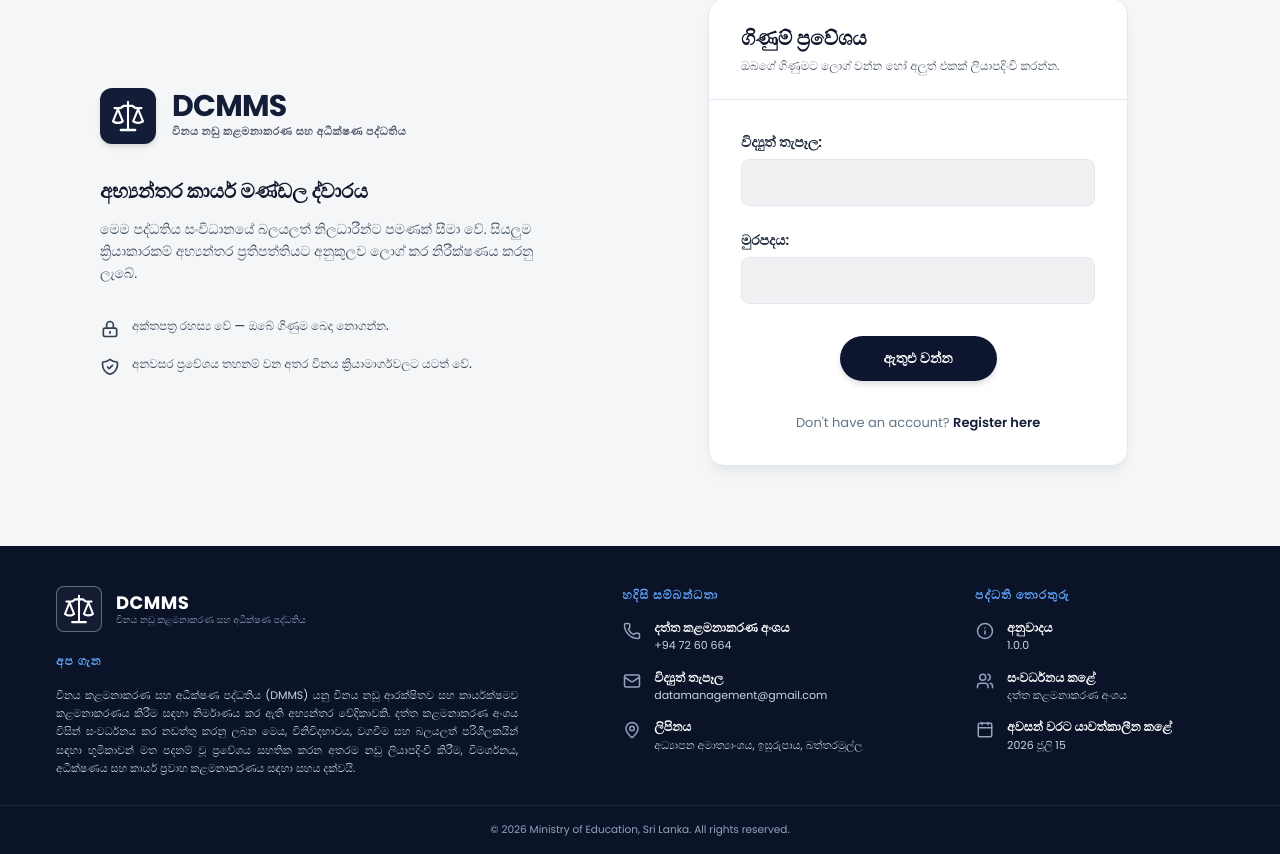
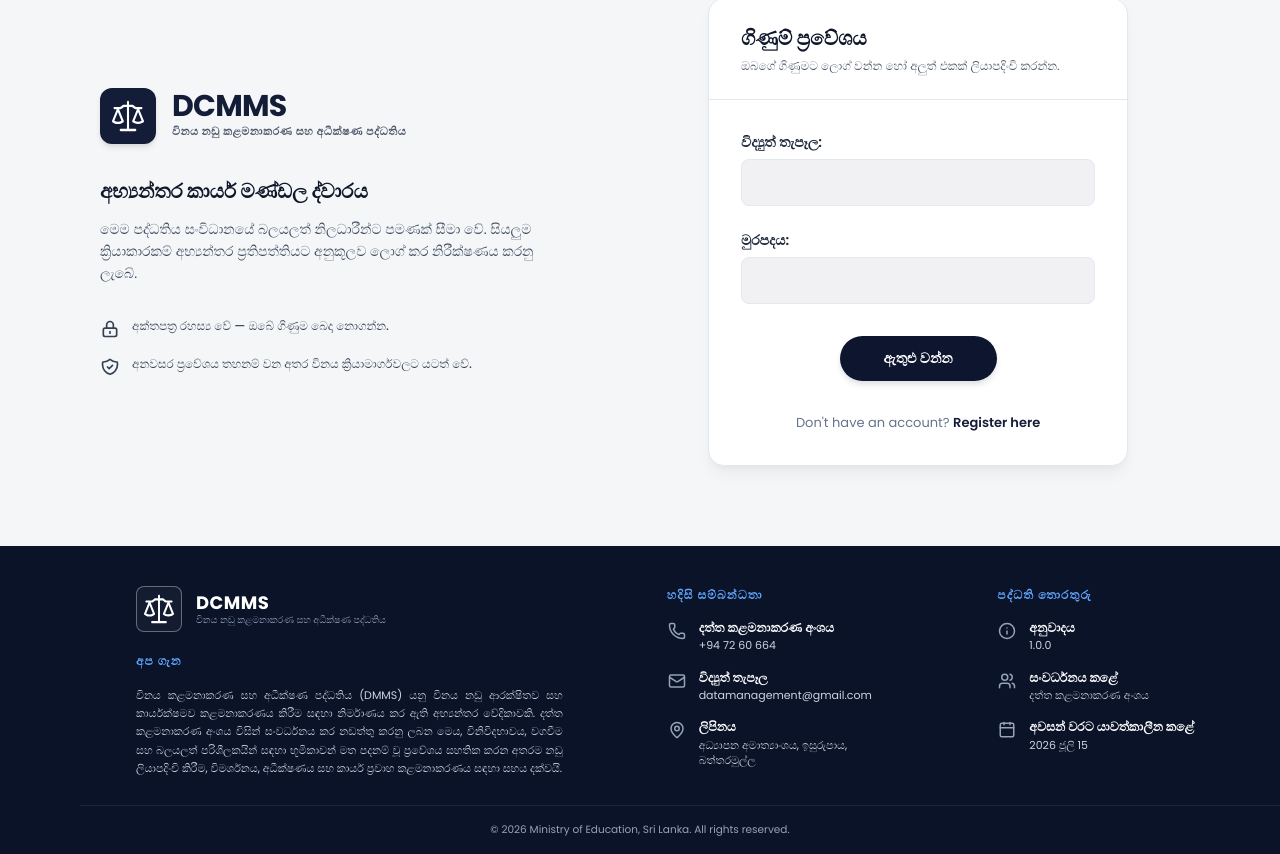
Before and after one commit to Avishka-kavishan/DCMMS-with-Supabase, a Next.js app: page / in a window 1280 px wide. Shown: the part 195-1049 px from the top of the page. Built offline with nearby package versions, Linux system fonts and the light colour scheme; no server answers; a web font is replaced by a local one.

Commit message:
fixed the missing CSS unit issue in footer styling

```diff
--- a/app/globals.css
+++ b/app/globals.css
@@ -765,7 +765,7 @@
     grid-template-columns: 1.5fr 1.1fr 1fr;
     gap: 40px;
     align-items: start;
-    margin-left: 80;
+    margin-left: 80px;
   }
 }
 
```
